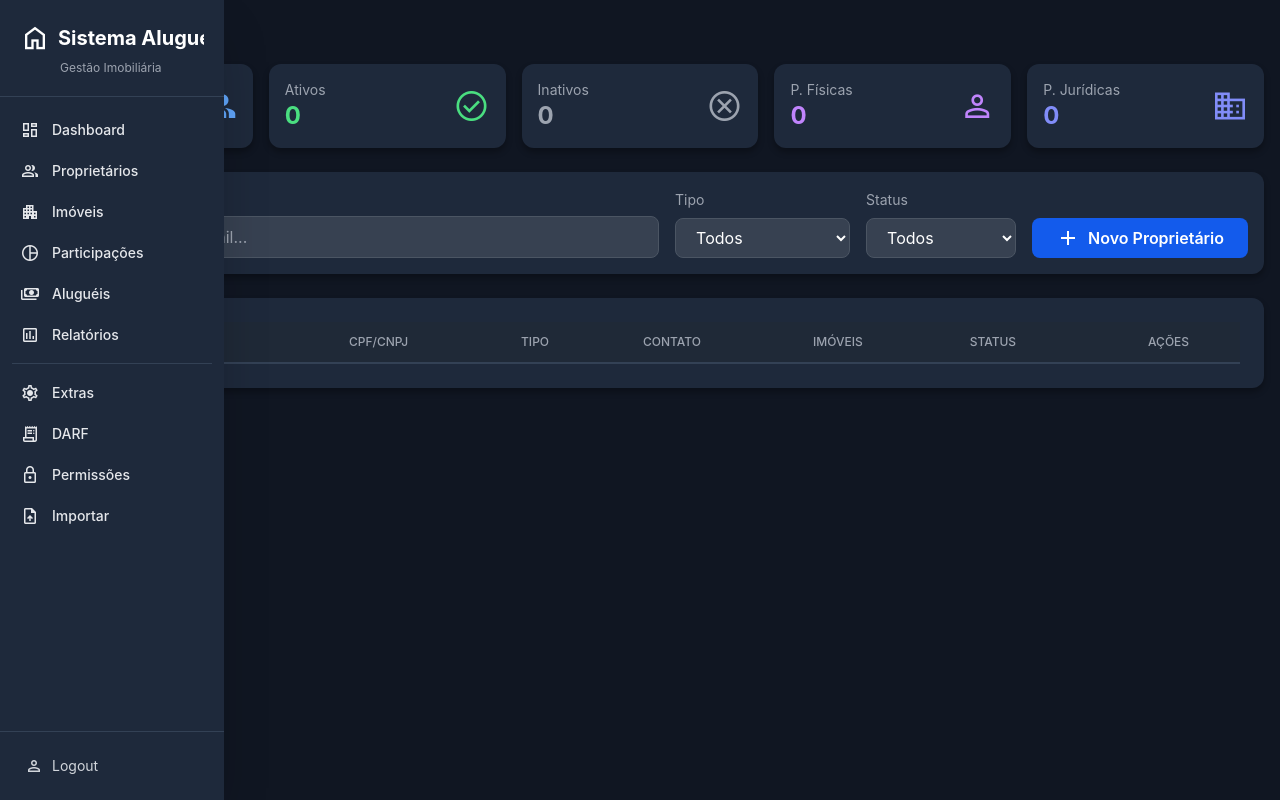
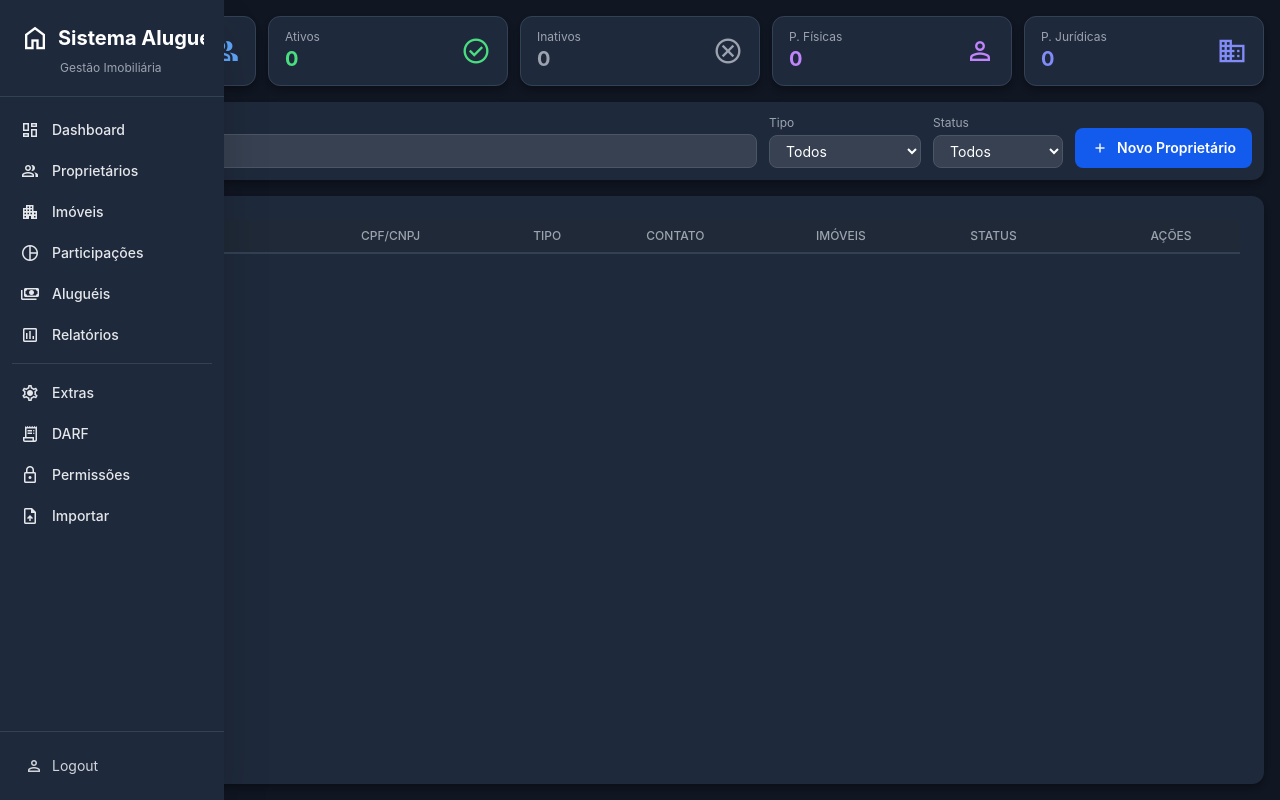
Before and after one commit to Mlocoes/AlugueisV5, a Python web app: template app/templates/proprietarios.html in a window 1280 px wide. Run offline with Jinja, Linux system fonts and the light colour scheme; the template is opened without the code that fills it, so the values that code supplies are empty; some libraries are stand-ins or nearby versions.

Commit message:
feat: Optimizar pantalla de Proprietarios para uso completo del espacio - Layout sin scroll con altura fija y elementos compactos

```diff
--- a/app/templates/proprietarios.html
+++ b/app/templates/proprietarios.html
@@ -21,7 +21,6 @@
         body {
             background-color: var(--bg-dark);
             color: #e2e8f0;
-            padding-top: 64px; /* Compensar navbar fixo */
         }
         .card {
             background-color: var(--card-dark);
@@ -46,6 +45,46 @@
         .badge-inativo {
             background-color: #64748b;
         }
+
+        /* Layout optimizado sin scroll */
+        .proprietarios-container {
+            display: flex;
+            flex-direction: column;
+            height: 100vh;
+            padding: 1rem;
+            gap: 1rem;
+            overflow: hidden;
+        }
+
+        .stats-row {
+            flex-shrink: 0;
+        }
+
+        .filters-row {
+            flex-shrink: 0;
+        }
+
+        .table-container {
+            flex: 1;
+            min-height: 0;
+            display: flex;
+            flex-direction: column;
+        }
+
+        .table-wrapper {
+            flex: 1;
+            overflow-y: auto;
+            overflow-x: auto;
+        }
+
+        /* Reducir padding para optimizar espacio */
+        .compact-card {
+            padding: 0.75rem;
+        }
+
+        .stat-card {
+            padding: 0.75rem 1rem;
+        }
     </style>
 </head>
 <body class="min-h-screen bg-bg-dark">
@@ -54,100 +93,100 @@
 
     <!-- Main Content -->
     <div class="page-wrapper">
-        <div class="container mx-auto px-4 pb-8">
+        <div class="proprietarios-container">
         <!-- Estatísticas -->
-        <div class="grid grid-cols-1 md:grid-cols-5 gap-4 mb-6">
-            <div class="card p-4">
+        <div class="stats-row grid grid-cols-1 md:grid-cols-5 gap-3">
+            <div class="card stat-card">
                 <div class="flex items-center justify-between">
                     <div>
-                        <p class="text-gray-400 text-sm">Total</p>
-                        <p id="stat-total" class="text-2xl font-bold text-blue-400">0</p>
+                        <p class="text-gray-400 text-xs">Total</p>
+                        <p id="stat-total" class="text-xl font-bold text-blue-400">0</p>
                     </div>
-                    <span class="material-symbols-outlined text-blue-400 text-4xl">group</span>
+                    <span class="material-symbols-outlined text-blue-400 text-3xl">group</span>
                 </div>
             </div>
-            <div class="card p-4">
+            <div class="card stat-card">
                 <div class="flex items-center justify-between">
                     <div>
-                        <p class="text-gray-400 text-sm">Ativos</p>
-                        <p id="stat-ativos" class="text-2xl font-bold text-green-400">0</p>
+                        <p class="text-gray-400 text-xs">Ativos</p>
+                        <p id="stat-ativos" class="text-xl font-bold text-green-400">0</p>
                     </div>
-                    <span class="material-symbols-outlined text-green-400 text-4xl">check_circle</span>
+                    <span class="material-symbols-outlined text-green-400 text-3xl">check_circle</span>
                 </div>
             </div>
-            <div class="card p-4">
+            <div class="card stat-card">
                 <div class="flex items-center justify-between">
                     <div>
-                        <p class="text-gray-400 text-sm">Inativos</p>
-                        <p id="stat-inativos" class="text-2xl font-bold text-gray-400">0</p>
+                        <p class="text-gray-400 text-xs">Inativos</p>
+                        <p id="stat-inativos" class="text-xl font-bold text-gray-400">0</p>
                     </div>
-                    <span class="material-symbols-outlined text-gray-400 text-4xl">cancel</span>
+                    <span class="material-symbols-outlined text-gray-400 text-3xl">cancel</span>
                 </div>
             </div>
-            <div class="card p-4">
+            <div class="card stat-card">
                 <div class="flex items-center justify-between">
                     <div>
-                        <p class="text-gray-400 text-sm">P. Físicas</p>
-                        <p id="stat-fisicas" class="text-2xl font-bold text-purple-400">0</p>
+                        <p class="text-gray-400 text-xs">P. Físicas</p>
+                        <p id="stat-fisicas" class="text-xl font-bold text-purple-400">0</p>
                     </div>
-                    <span class="material-symbols-outlined text-purple-400 text-4xl">person</span>
+                    <span class="material-symbols-outlined text-purple-400 text-3xl">person</span>
                 </div>
             </div>
-            <div class="card p-4">
+            <div class="card stat-card">
                 <div class="flex items-center justify-between">
                     <div>
-                        <p class="text-gray-400 text-sm">P. Jurídicas</p>
-                        <p id="stat-juridicas" class="text-2xl font-bold text-indigo-400">0</p>
+                        <p class="text-gray-400 text-xs">P. Jurídicas</p>
+                        <p id="stat-juridicas" class="text-xl font-bold text-indigo-400">0</p>
                     </div>
-                    <span class="material-symbols-outlined text-indigo-400 text-4xl">business</span>
+                    <span class="material-symbols-outlined text-indigo-400 text-3xl">business</span>
                 </div>
             </div>
         </div>
 
         <!-- Filtros e Ações -->
-        <div class="card p-4 mb-6">
-            <div class="flex flex-wrap gap-4 items-end">
+        <div class="filters-row card compact-card">
+            <div class="flex flex-wrap gap-3 items-end">
                 <div class="flex-1 min-w-[200px]">
-                    <label class="block text-sm text-gray-400 mb-2">Buscar</label>
+                    <label class="block text-xs text-gray-400 mb-1">Buscar</label>
                     <input type="text" id="search" placeholder="Nome, CPF, CNPJ, Email..."
-                        class="w-full px-4 py-2 bg-gray-700 border border-gray-600 rounded-lg text-white">
+                        class="w-full px-3 py-1.5 text-sm bg-gray-700 border border-gray-600 rounded-lg text-white">
                 </div>
-                <div class="min-w-[150px]">
-                    <label class="block text-sm text-gray-400 mb-2">Tipo</label>
-                    <select id="tipo-filter" class="w-full px-4 py-2 bg-gray-700 border border-gray-600 rounded-lg text-white">
+                <div class="min-w-[130px]">
+                    <label class="block text-xs text-gray-400 mb-1">Tipo</label>
+                    <select id="tipo-filter" class="w-full px-3 py-1.5 text-sm bg-gray-700 border border-gray-600 rounded-lg text-white">
                         <option value="">Todos</option>
                         <option value="fisica">Pessoa Física</option>
                         <option value="juridica">Pessoa Jurídica</option>
                     </select>
                 </div>
-                <div class="min-w-[150px]">
-                    <label class="block text-sm text-gray-400 mb-2">Status</label>
-                    <select id="status-filter" class="w-full px-4 py-2 bg-gray-700 border border-gray-600 rounded-lg text-white">
+                <div class="min-w-[130px]">
+                    <label class="block text-xs text-gray-400 mb-1">Status</label>
+                    <select id="status-filter" class="w-full px-3 py-1.5 text-sm bg-gray-700 border border-gray-600 rounded-lg text-white">
                         <option value="">Todos</option>
                         <option value="true">Ativos</option>
                         <option value="false">Inativos</option>
                     </select>
                 </div>
-                <button onclick="openModal()" class="btn-primary text-white px-6 py-2 rounded-lg flex items-center gap-2 hover:opacity-90">
-                    <span class="material-symbols-outlined">add</span>
+                <button onclick="openModal()" class="btn-primary text-white px-4 py-1.5 text-sm rounded-lg flex items-center gap-2 hover:opacity-90">
+                    <span class="material-symbols-outlined text-lg">add</span>
                     Novo Proprietário
                 </button>
             </div>
         </div>
 
         <!-- Tabela -->
-        <div class="card overflow-hidden">
-            <div class="overflow-x-auto">
+        <div class="table-container card">
+            <div class="table-wrapper">
                 <table class="w-full">
-                    <thead class="bg-gray-800">
+                    <thead class="bg-gray-800 sticky top-0 z-10">
                         <tr>
-                            <th class="px-6 py-3 text-left text-xs font-medium text-gray-400 uppercase">Nome/Razão Social</th>
-                            <th class="px-6 py-3 text-left text-xs font-medium text-gray-400 uppercase">CPF/CNPJ</th>
-                            <th class="px-6 py-3 text-left text-xs font-medium text-gray-400 uppercase">Tipo</th>
-                            <th class="px-6 py-3 text-left text-xs font-medium text-gray-400 uppercase">Contato</th>
-                            <th class="px-6 py-3 text-left text-xs font-medium text-gray-400 uppercase">Imóveis</th>
-                            <th class="px-6 py-3 text-left text-xs font-medium text-gray-400 uppercase">Status</th>
-                            <th class="px-6 py-3 text-center text-xs font-medium text-gray-400 uppercase">Ações</th>
+                            <th class="px-4 py-2 text-left text-xs font-medium text-gray-400 uppercase">Nome/Razão Social</th>
+                            <th class="px-4 py-2 text-left text-xs font-medium text-gray-400 uppercase">CPF/CNPJ</th>
+                            <th class="px-4 py-2 text-left text-xs font-medium text-gray-400 uppercase">Tipo</th>
+                            <th class="px-4 py-2 text-left text-xs font-medium text-gray-400 uppercase">Contato</th>
+                            <th class="px-4 py-2 text-left text-xs font-medium text-gray-400 uppercase">Imóveis</th>
+                            <th class="px-4 py-2 text-left text-xs font-medium text-gray-400 uppercase">Status</th>
+                            <th class="px-4 py-2 text-center text-xs font-medium text-gray-400 uppercase">Ações</th>
                         </tr>
                     </thead>
                     <tbody id="proprietarios-tbody" class="divide-y divide-gray-700">
@@ -459,34 +498,34 @@
             const contato = prop.email || prop.celular || prop.telefone || '-';
 
             tr.innerHTML = `
-                <td class="px-6 py-4">
-                    <div class="font-medium">${nome}</div>
-                    ${prop.tipo_pessoa === 'juridica' && prop.nome_fantasia ? `<div class="text-sm text-gray-400">${prop.nome_fantasia}</div>` : ''}
+                <td class="px-4 py-2">
+                    <div class="font-medium text-sm">${nome}</div>
+                    ${prop.tipo_pessoa === 'juridica' && prop.nome_fantasia ? `<div class="text-xs text-gray-400">${prop.nome_fantasia}</div>` : ''}
                 </td>
-                <td class="px-6 py-4 text-sm">${documento || '-'}</td>
-                <td class="px-6 py-4">
+                <td class="px-4 py-2 text-sm">${documento || '-'}</td>
+                <td class="px-4 py-2">
                     <span class="px-2 py-1 text-xs rounded-full badge-${prop.tipo_pessoa}">
                         ${prop.tipo_pessoa === 'fisica' ? 'P. Física' : 'P. Jurídica'}
                     </span>
                 </td>
-                <td class="px-6 py-4 text-sm">${contato}</td>
-                <td class="px-6 py-4 text-center">
+                <td class="px-4 py-2 text-sm">${contato}</td>
+                <td class="px-4 py-2 text-center">
                     <span class="px-2 py-1 bg-blue-600 text-xs rounded-full">${prop.total_imoveis}</span>
                 </td>
-                <td class="px-6 py-4">
+                <td class="px-4 py-2">
                     <span class="px-2 py-1 text-xs rounded-full badge-${prop.is_active ? 'ativo' : 'inativo'}">
                         ${prop.is_active ? 'Ativo' : 'Inativo'}
                     </span>
                 </td>
-                <td class="px-6 py-4">
-                    <div class="flex justify-center gap-2">
+                <td class="px-4 py-2">
+                    <div class="flex justify-center gap-1">
                         <button onclick="editarProprietario(${prop.id})"
-                            class="text-blue-400 hover:text-blue-300" title="Editar">
-                            <span class="material-symbols-outlined">edit</span>
+                            class="text-blue-400 hover:text-blue-300 p-1" title="Editar">
+                            <span class="material-symbols-outlined text-lg">edit</span>
                         </button>
                         <button onclick="deletarProprietario(${prop.id}, '${nome}')"
-                            class="text-red-400 hover:text-red-300" title="Excluir">
-                            <span class="material-symbols-outlined">delete</span>
+                            class="text-red-400 hover:text-red-300 p-1" title="Excluir">
+                            <span class="material-symbols-outlined text-lg">delete</span>
                         </button>
                     </div>
                 </td>
```
